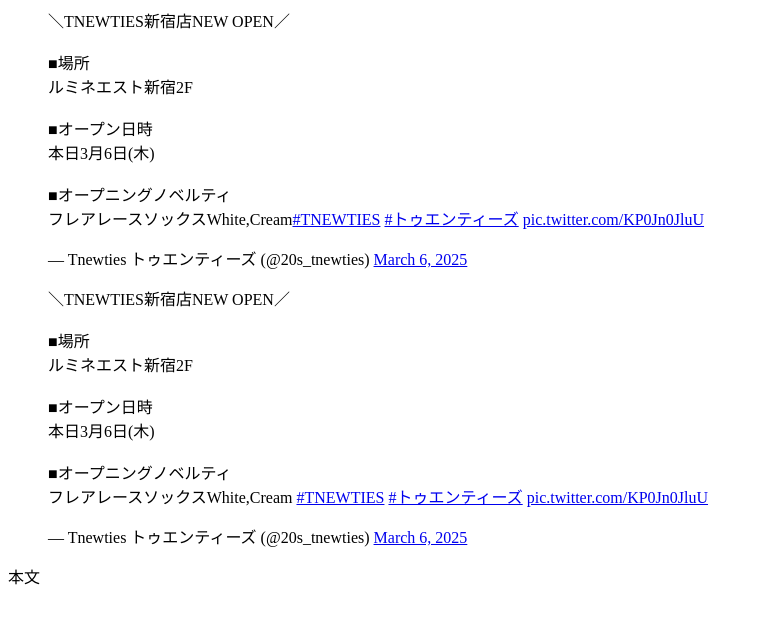
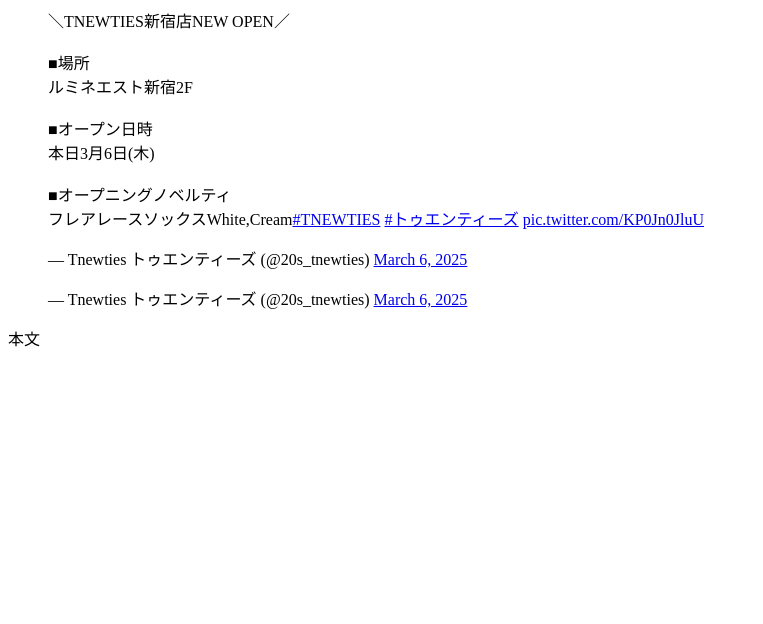
Before and after one commit to K0v4c5-157v4n/X4WH66j6cNgXyXEG_hawk_mki_github.io, a plain HTML site: page index.html in a window 1280 px wide. Shown: the whole page, without its empty margins (0-763 px from the left). Drawn offline with Linux system fonts and the light colour scheme.

Commit message:
Update index.html

```diff
--- a/index.html
+++ b/index.html
@@ -14,10 +14,7 @@
 
 
   <blockquote class="twitter-tweet">
-    <p lang="ja" dir="ltr">＼TNEWTIES新宿店NEW OPEN／<br><br>■場所<br>ルミネエスト新宿2F<br><br>■オープン日時<br>本日3月6日(木)<br><br>■オープニングノベルティ<br>フレアレースソックスWhite,Cream
-      <a href="https://twitter.com/hashtag/TNEWTIES?src=hash&amp;ref_src=twsrc%5Etfw">#TNEWTIES</a>
-      <a href="https://twitter.com/hashtag/%E3%83%88%E3%82%A5%E3%82%A8%E3%83%B3%E3%83%86%E3%82%A3%E3%83%BC%E3%82%BA?src=hash&amp;ref_src=twsrc%5Etfw">#トゥエンティーズ</a>
-        <a href="https://t.co/KP0Jn0JluU">pic.twitter.com/KP0Jn0JluU</a>
+    <p lang="ja" dir="ltr">
       </p>&mdash; Tnewties トゥエンティーズ (@20s_tnewties)
     <a href="https://twitter.com/20s_tnewties">March 6, 2025</a></blockquote>
   <script async src="https://platform.twitter.com/widgets.js" charset="utf-8"></script>
```
